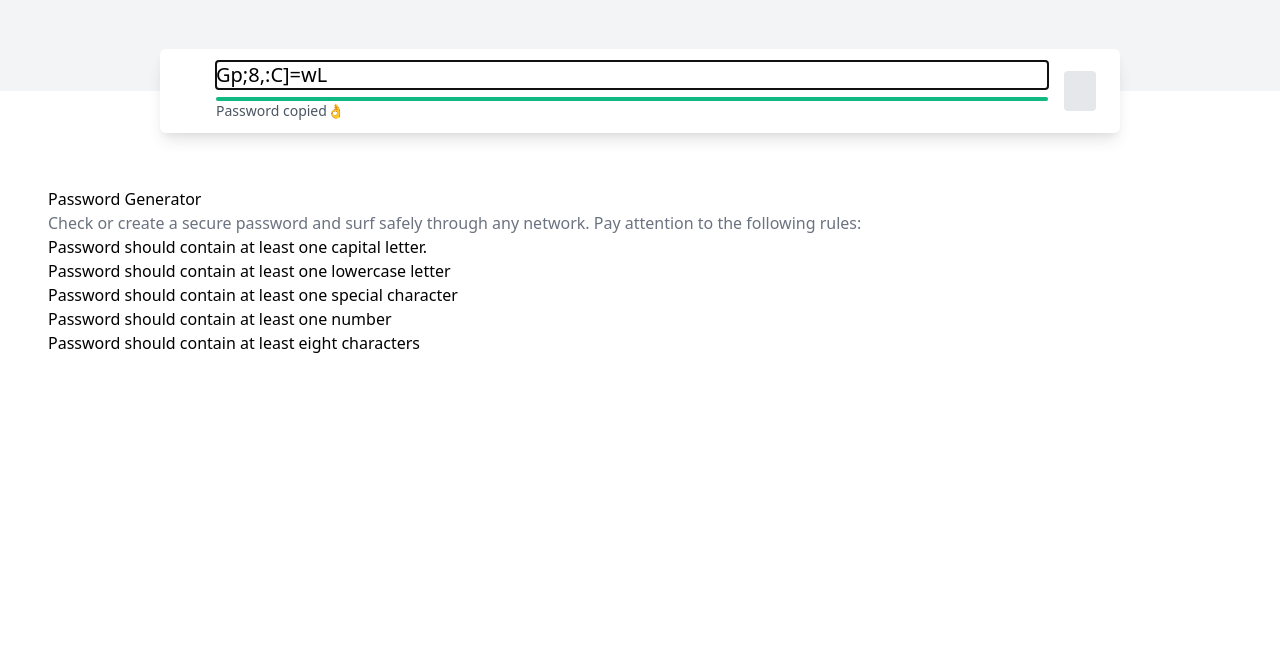
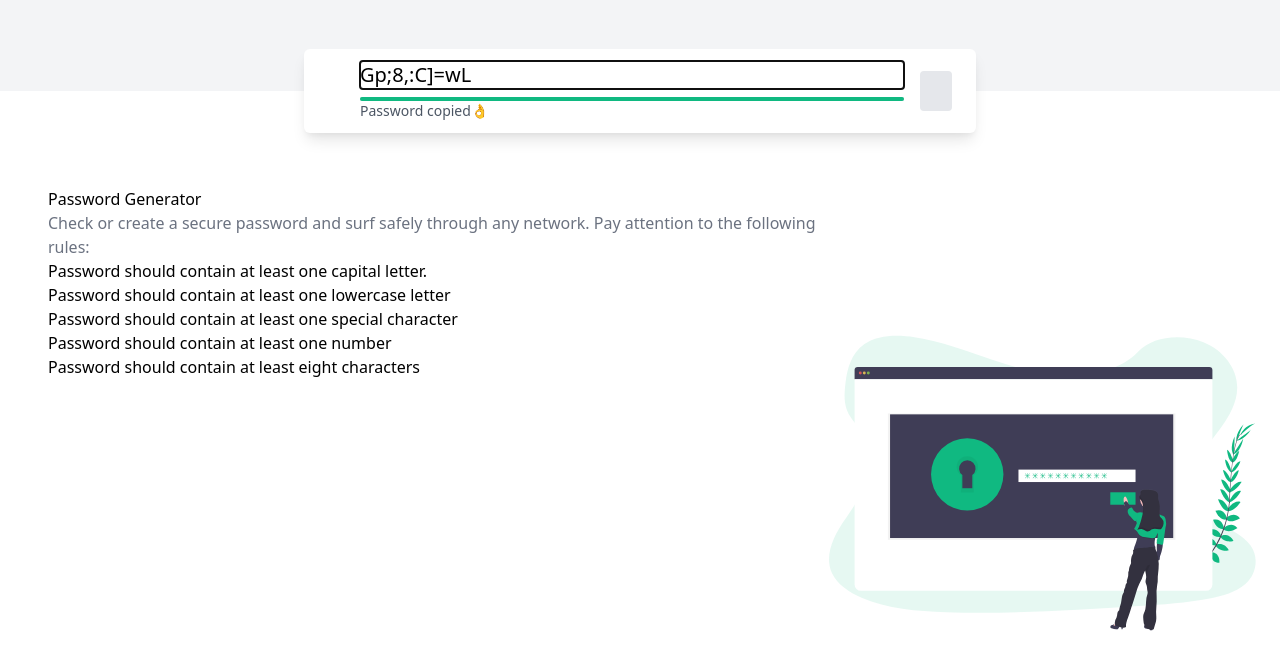
Before and after one commit to mikareich/password-generator, a React (Create React App) app: page / in a window 1280 px wide. Shown: the part 101-770 px from the top of the page. Built offline with nearby package versions, Linux system fonts and the light colour scheme; some icons are missing; what @tailwindcss/typography would draw is missing.

Commit message:
add image

```diff
--- a/src/App.tsx
+++ b/src/App.tsx
@@ -1,14 +1,15 @@
 import React from "react";
 import PasswordGenerator from "./PasswordGenerator";
 import { passwordRules } from "./utils";
+import { ReactComponent as UndrawImage } from "./undraw_image.svg";
 
 function App() {
   return (
-    <div className="w-full bg-white mt-48 sm:p-12 sm:pt-24 p-6 pt-20 relative">
+    <div className="w-full bg-white mt-48 sm:p-12 sm:pt-24 p-6 pt-20 relative ">
       <div className="absolute w-full top-0 left-0 transform -translate-y-2/4 flex justify-center">
         <PasswordGenerator />
       </div>
-      <article className="prose">
+      <article className="prose w-2/3">
         <h2>Password Generator</h2>
         <p className="text-gray-500">
           Check or create a secure password and surf safely through any network.
@@ -20,6 +21,7 @@ function App() {
           ))}
         </ul>
       </article>
+      <UndrawImage className="hidden lg:block absolute  h-96 w-1/3 bottom-6 right-6" />
     </div>
   );
 }
--- a/src/PasswordGenerator.tsx
+++ b/src/PasswordGenerator.tsx
@@ -52,7 +52,7 @@ function PasswordGenerator() {
   }, [password]);
 
   return (
-    <div className="w-3/4 sm:px-6 sm:py-3 p-4 rounded-md flex gap-4 items-center bg-white shadow-md focus-within:shadow-lg transition-shadow">
+    <div className="w-3/4 sm:px-6 sm:py-3 p-4 rounded-md flex gap-4 items-center bg-white shadow-md focus-within:shadow-lg transition-shadow max-w-2xl">
       <div className="w-24px">{passwordStrength.icon}</div>
       <div className="mr-auto w-full">
         <input
```
Also changed, not shown: src/undraw_image.svg (added).
